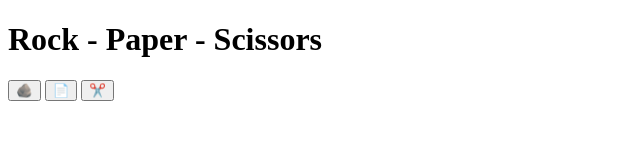
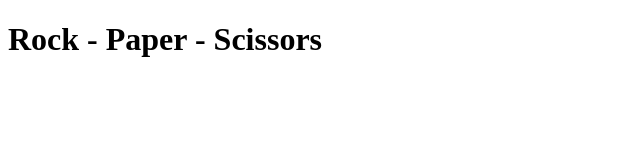
Before and after one commit to Glimed/RPSGame, a plain HTML site: page index.html in a window 1280 px wide. Shown: the whole page, without its empty margins (0-640 px from the left). Drawn offline with Linux system fonts and the light colour scheme.

Commit message:
restarting, dirty cheater

```diff
--- a/index.html
+++ b/index.html
@@ -7,12 +7,9 @@
 </head>
 <body>
     <h1>Rock - Paper - Scissors</h1>
-    <div id="choices">
-        <button onclick="playGame('rock')">🪨</button>
-        <button onclick="playGame('paper')">📄</button>
-        <button onclick="playGame('scissors')">✂️</button>
 
-    </div>
+
+
 
 
 </body>
```
